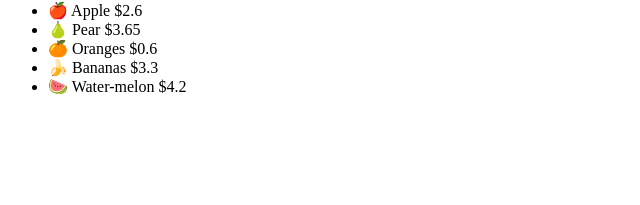
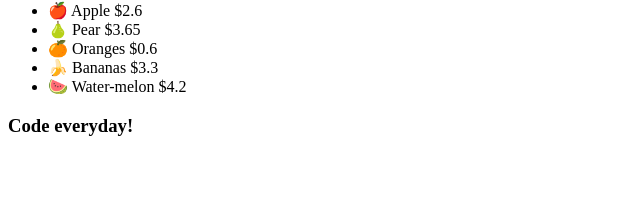
Before and after one commit to MahabirGupta/myReactProject, a React (Vite) app in the folder reactpro/: page / in a window 1280 px wide. Shown: the part 79-284 px from the top of the page, without its empty margins (0-640 px from the left). Built offline with nearby package versions, Linux system fonts and the light colour scheme.

Commit message:
Rendering conditional component

```diff
--- a/reactpro/src/App.jsx
+++ b/reactpro/src/App.jsx
@@ -1,5 +1,6 @@
 import Hello from "./components/Hello";
 import Fruits from "./components/Fruits";
+import ConditionalComponent from "./components/ConditionalComponent";
 
 function App() {
   const seatNumbers = [1, 2, 3, 4];
@@ -21,6 +22,7 @@ function App() {
       />
       {/* <Hello name="Anish" message="Hello!" /> */}
       <Fruits />
+      <ConditionalComponent />
     </div>
   );
 }
--- /dev/null
+++ b/reactpro/src/components/ConditionalComponent.jsx
@@ -0,0 +1,16 @@
+export default function ConditionalComponent() {
+  const display = false;
+  if (display) {
+    return (
+      <div>
+        <h3>This is a Conditional Component</h3>
+      </div>
+    );
+  } else {
+    return (
+      <div>
+        <h3>Code everyday!</h3>
+      </div>
+    );
+  }
+}
```
